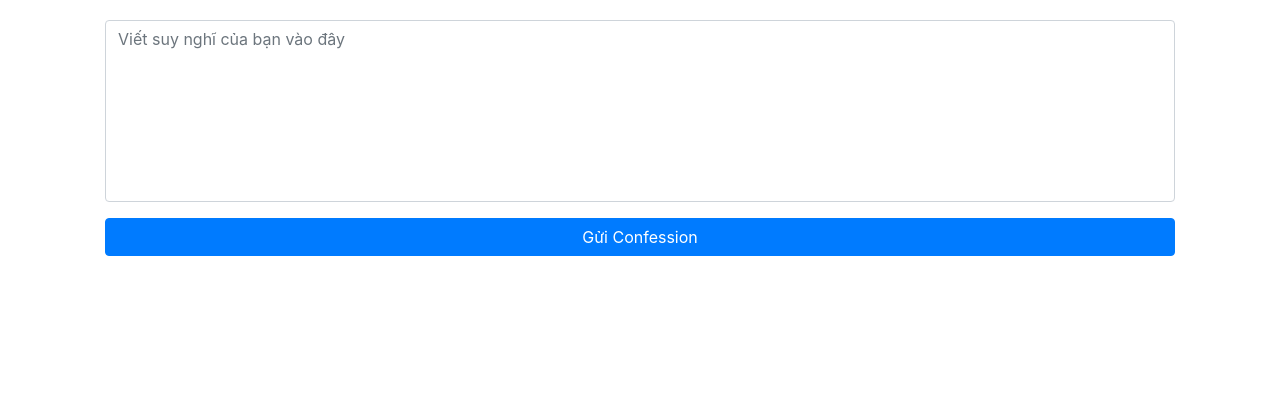
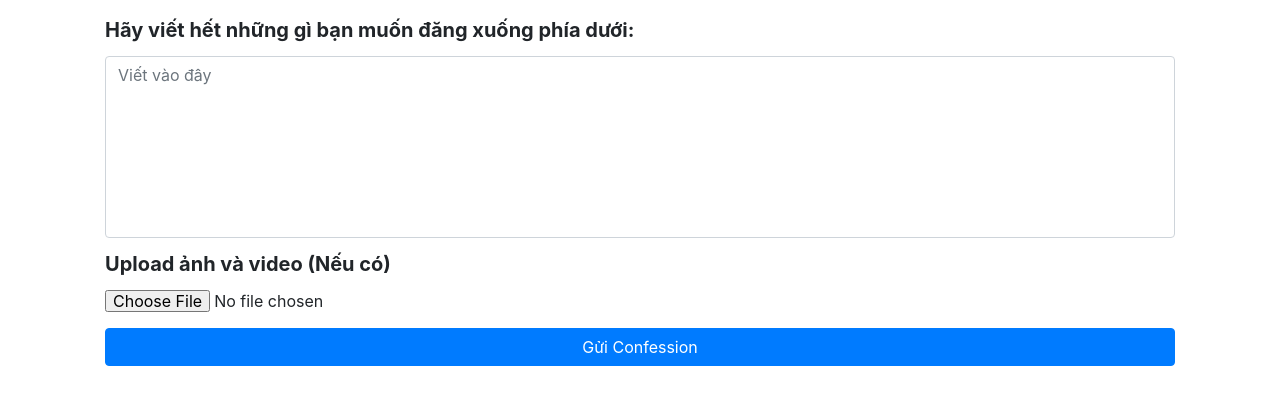
Before and after one commit to hoan111/THD-TX-Confession, a PHP site: page / in a window 1280 px wide. Shown: the part 52-457 px from the top of the page. Run offline with PHP 8.4, Linux system fonts and the light colour scheme.

Commit message:
Sửa một số chỗ vớ vấn

```diff
--- a/index.php
+++ b/index.php
@@ -10,7 +10,7 @@
 		$mysqli->query($sql);
 
 		if ($mysqli == TRUE) {
-			$_SESSION["OkMess"] = 'Đã gửi đi và đợi quản trị viên duyệt';
+			$_SESSION["OkMess"] = 'Confession của bạn đã được gửi. Hãy đợi quản trị viên duyệt';
 
 		}else{
 			$_SESSION["ErrorMess"] = "Lỗi mẹ rồi";
@@ -37,10 +37,15 @@
 
 <div class="container">
 	<div class="section">
-		<form target="index.php" method="post" >
+		<form  method="post" enctype="multipart/form-data">
+		  <p style="font-size: 20px;"><b>Hãy viết hết những gì bạn muốn đăng xuống phía dưới:</b></p><br>
 		  <div class="form-group" contentEditable="true">
-		    <textarea id="content" rows="7" name="content" type="text" class="form-control" placeholder="Viết suy nghĩ của bạn vào đây" required></textarea>
+		    <textarea id="content" rows="7" name="content" type="text" class="form-control" placeholder="Viết vào đây" required></textarea>
 		  </div>
+		  <p style="font-size: 20px;"><b>Upload ảnh và video (Nếu có)</b></p><br>
+		  <div class="form-group">
+    		<input type="file" class="form-control-file">
+  		  </div>
 		  <button type="submit" name="submit" class="btn btn-primary btn-block">Gửi Confession</button>
 		</form><br>
 		<?php
```
